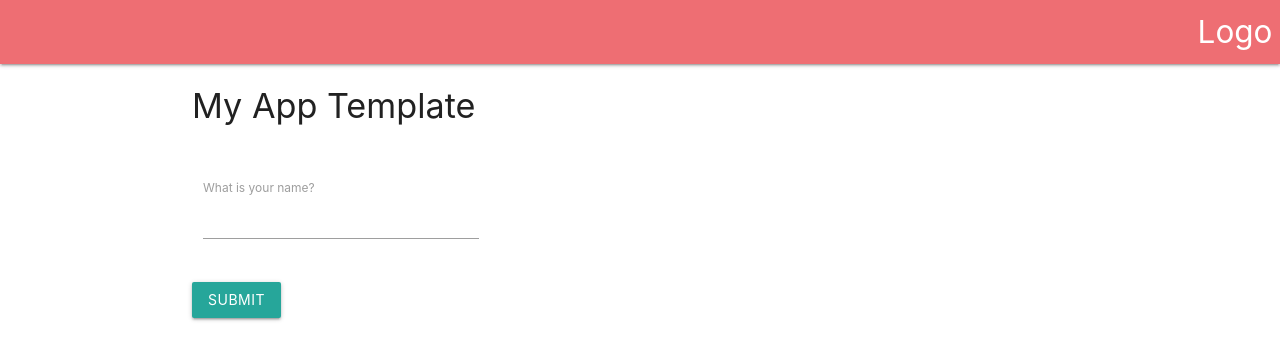
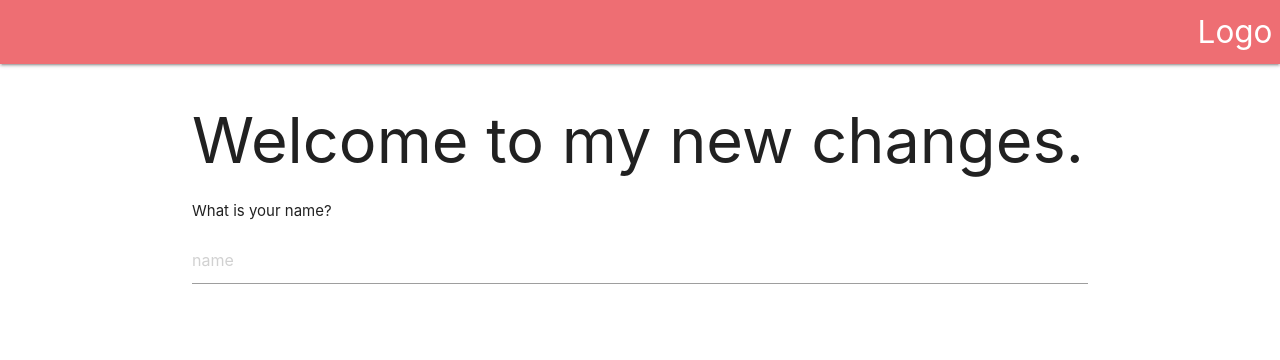
Before and after one commit to Deakin-Student-Assignment/group9, a website: page public/index.html in a window 1280 px wide. Drawn offline with nearby package versions, Linux system fonts and the light colour scheme.

Commit message:
modified server & html

```diff
--- a/public/index.html
+++ b/public/index.html
@@ -22,20 +22,30 @@
     </nav>
 
     <div class="container">
-        <H4>My App Template</h4>
-        <div class="row"></div>
-        <div class="row"></div>
-        <div class="row">
-            <div class="input-field col s4">
-                <label id='lblName' class="active" for="name"></label>
-                <input value="" id="name">
-            </div>
+        <h1>Welcome to my new changes.</h1>
+        <div id="nameInput" class="input-group-lg center-block helloInput">
+            <p class="lead">What is your name?</p>
+            <input id="user_name" type="text" class="form-control" placeholder="name" aria-describedby="sizing-addon1"
+                value="" />
         </div>
-        <!-- submit button row -->
-        <div class="row">
-            <button id='submit' class="btn waves-effect waves-light">Submit</button>
-        </div>
+        <p id="response" class="lead text-center"></p>
     </div>
+    <!-- jQuery (necessary for Bootstrap's JavaScript plugins) -->
+    <script src="https://ajax.googleapis.com/ajax/libs/jquery/1.12.4/jquery.min.js"></script>
+    <!-- Include all compiled plugins (below), or include individual files as needed -->
+    <script src="https://maxcdn.bootstrapcdn.com/bootstrap/3.3.7/js/bootstrap.min.js"></script>
+
+    <script>
+        $('#user_name').keydown(function (e) {
+            if (e.which == 13) { //catch Enter key
+                $.get("/sayHello?user_name=" + $('#user_name').val())
+                    .done(function (data) {
+                        $('#response').html(data);
+                        $('#nameInput').hide();
+                    });
+            }
+        });
+    </script>
 </body>
 
 </html>
```
Also changed, not shown: server.js (+9 -2 lines).
